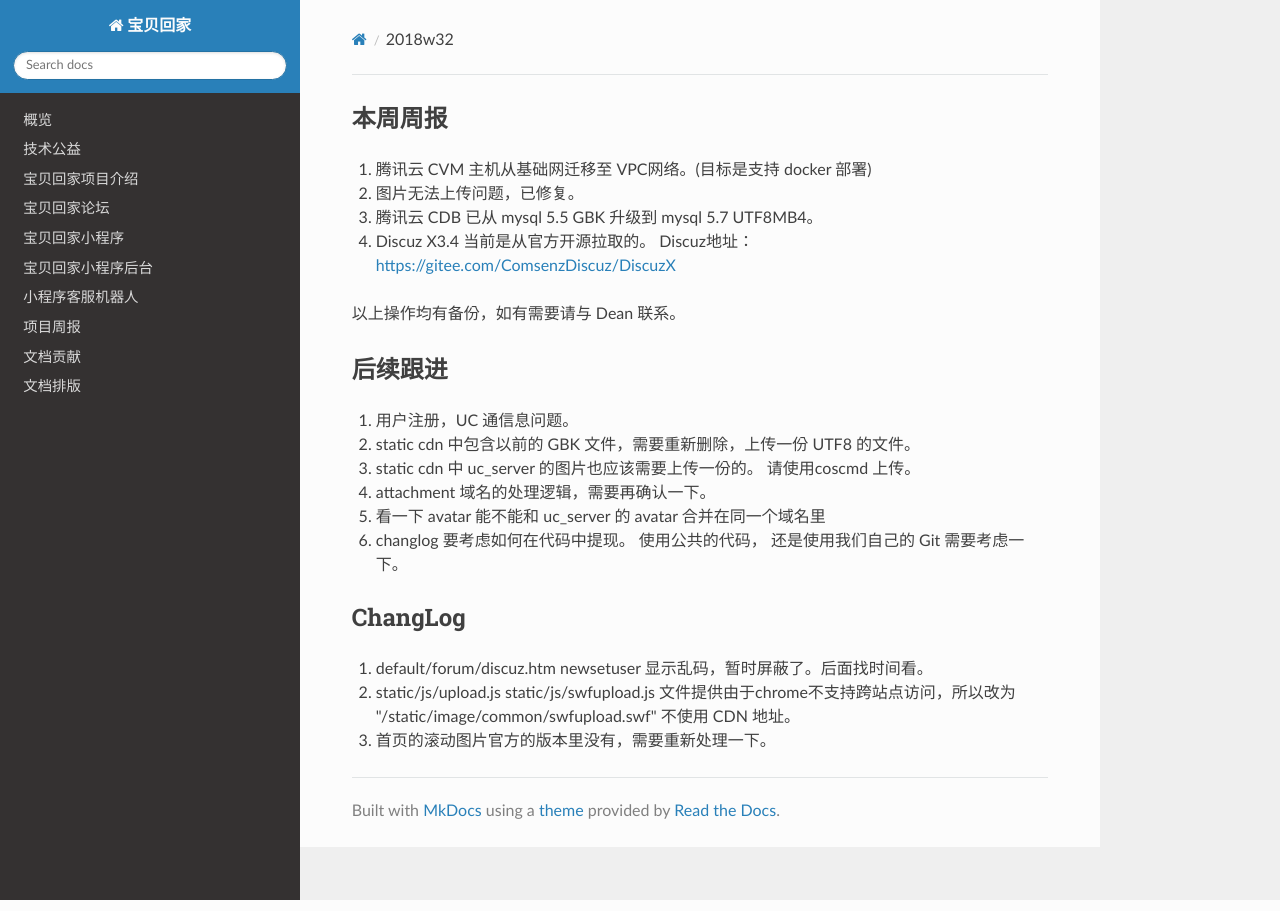
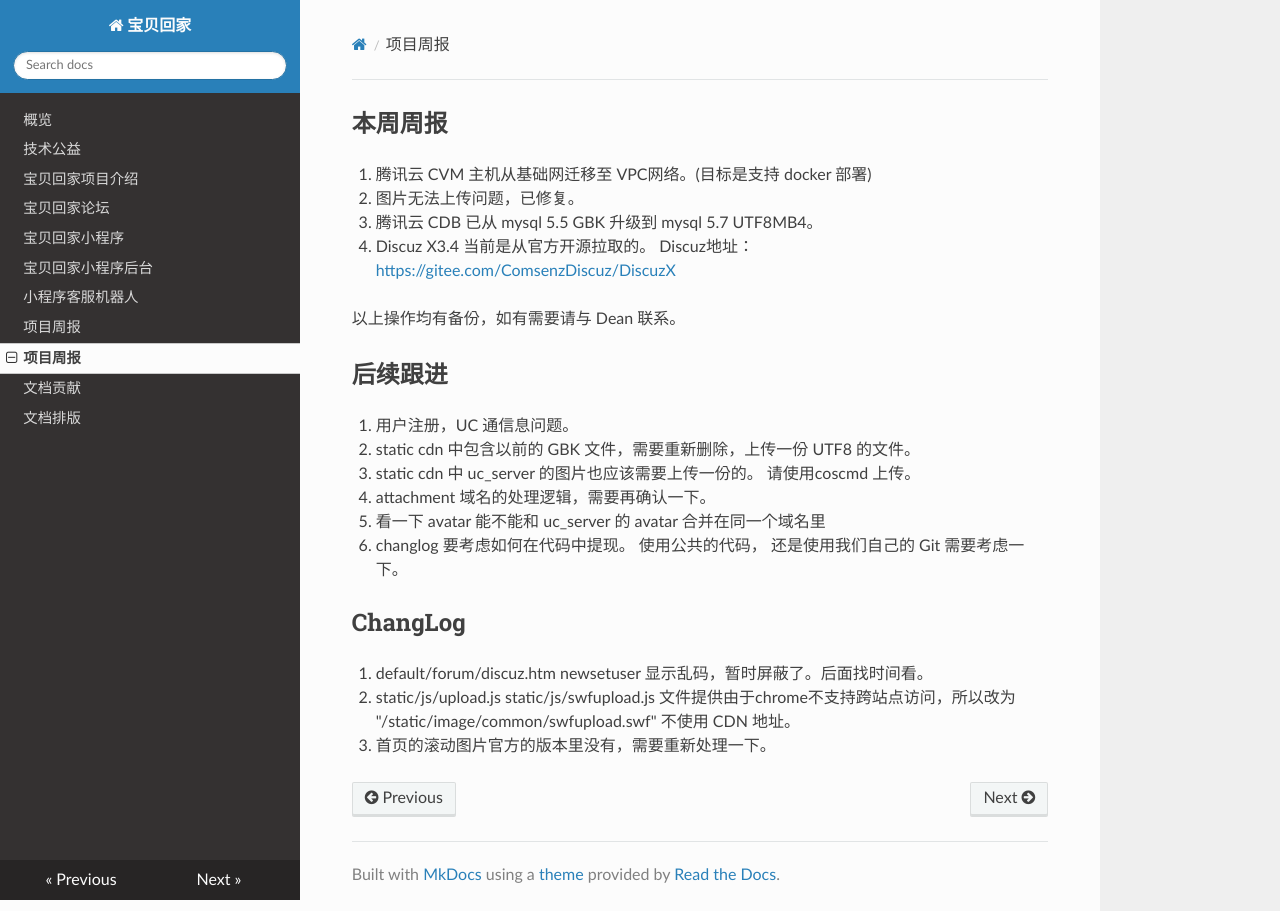
Before and after one commit to bbhj/intro, an MkDocs documentation site: the page built from docs/weekly/2018w32.md, in a window 1280 px wide. Built offline with MkDocs 1.6.1, drawn with Linux system fonts in a browser that asks for light colours; nearby versions of some CDN libraries; old or Windows-style settings are respelled for this version of MkDocs; part of the change alters nothing that is shown.

Commit message:
add week32

```diff
--- a/docs/weekly/index.md
+++ b/docs/weekly/index.md
@@ -1,4 +1,3 @@
-##项目周报##
+##2018年周报##
 
-**2018**
-[周报-Week32](weekly/2018w32.md)
+[周报-Week32](weekly/2018w32)
--- a/mkdocs.yml
+++ b/mkdocs.yml
@@ -1,4 +1,5 @@
 site_name: 宝贝回家
+
 theme: readthedocs
 pages:
 - 概览: index.md
@@ -9,5 +10,6 @@ pages:
 - 宝贝回家小程序后台: mina-backend.md
 - 小程序客服机器人: mina-robot.md
 - 项目周报: weekly/index.md
+- 项目周报: weekly/2018w32.md
 - 文档贡献: 03_how_to_github_pull_request.md
 - 文档排版: 04_chinese_copywrite_guidelines.md
```
